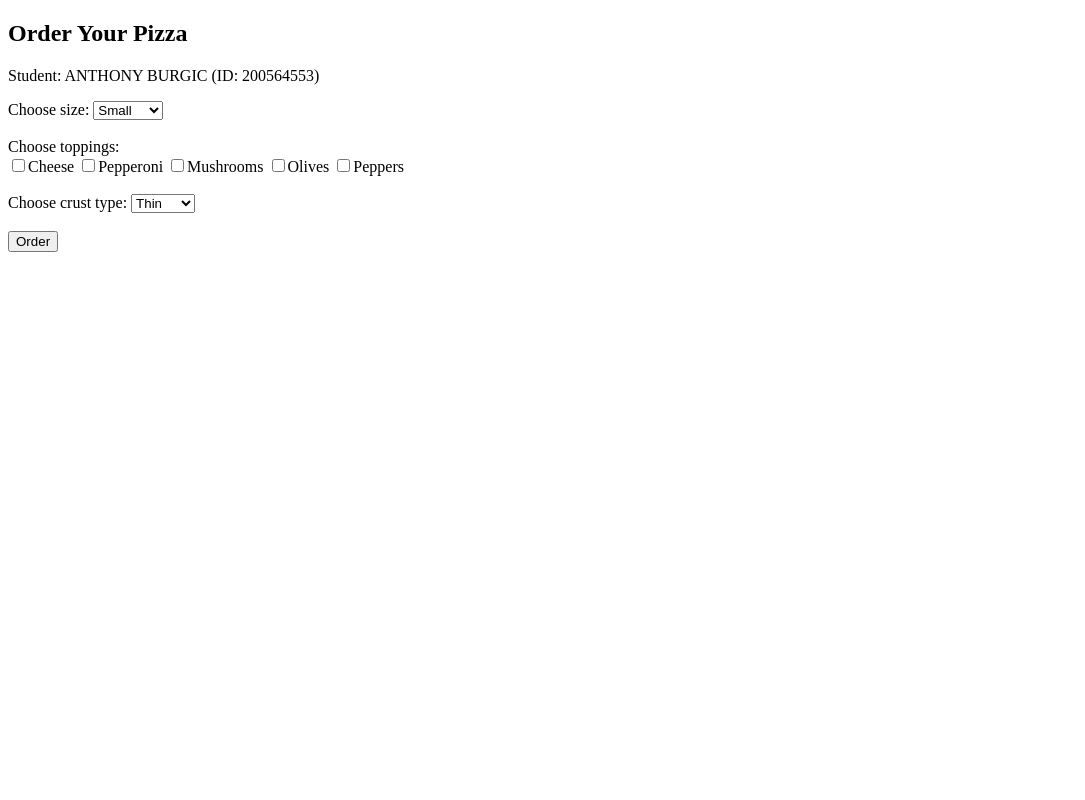
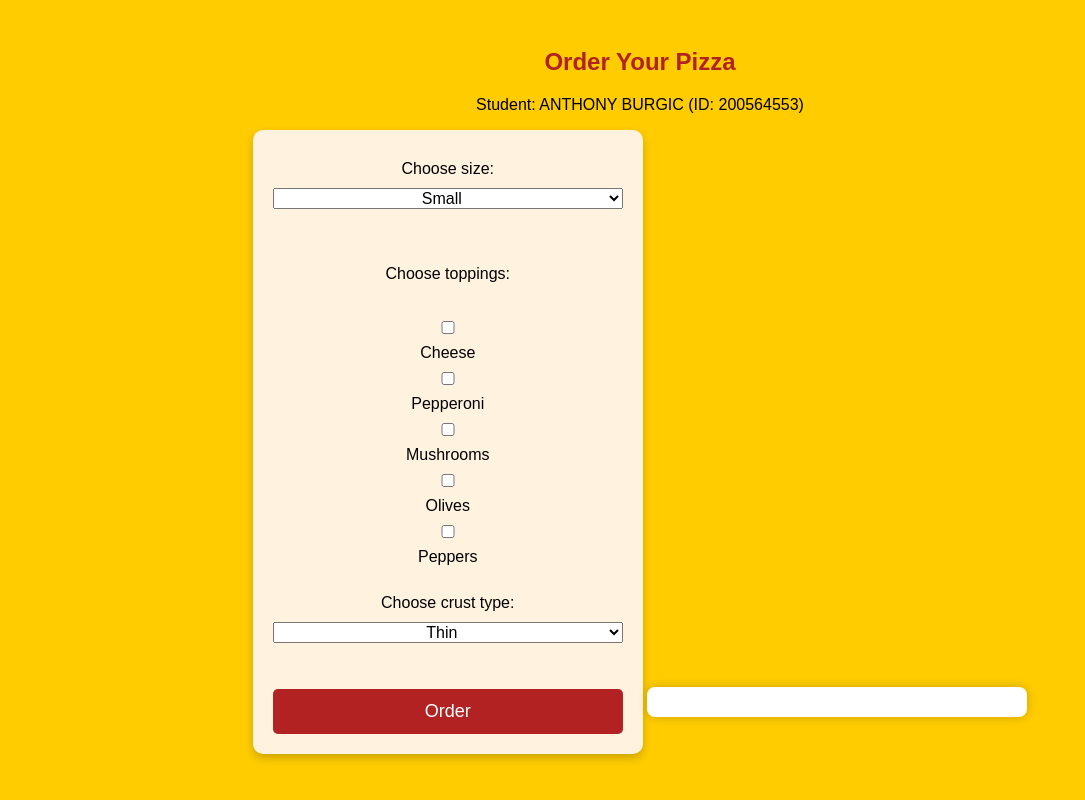
Before and after one commit to AnthonyBurgic1/ASGNMNT3, a plain HTML site: page index.html in a window 1280 px wide. Shown: the whole page, without its empty margins (0-1085 px from the left). Drawn offline with Linux system fonts and the light colour scheme.

Commit message:
added my href

```diff
--- a/index.html
+++ b/index.html
@@ -3,7 +3,7 @@
 <head>
     <meta charset="UTF-8">
     <meta name="viewport" content="width=device-width, initial-scale=1.0">
-    <link rel="stylesheet" href="">
+    <link rel="stylesheet" href="styles.css">
     <title>Pizza Order Form</title>
     <style>
     </style>
```
